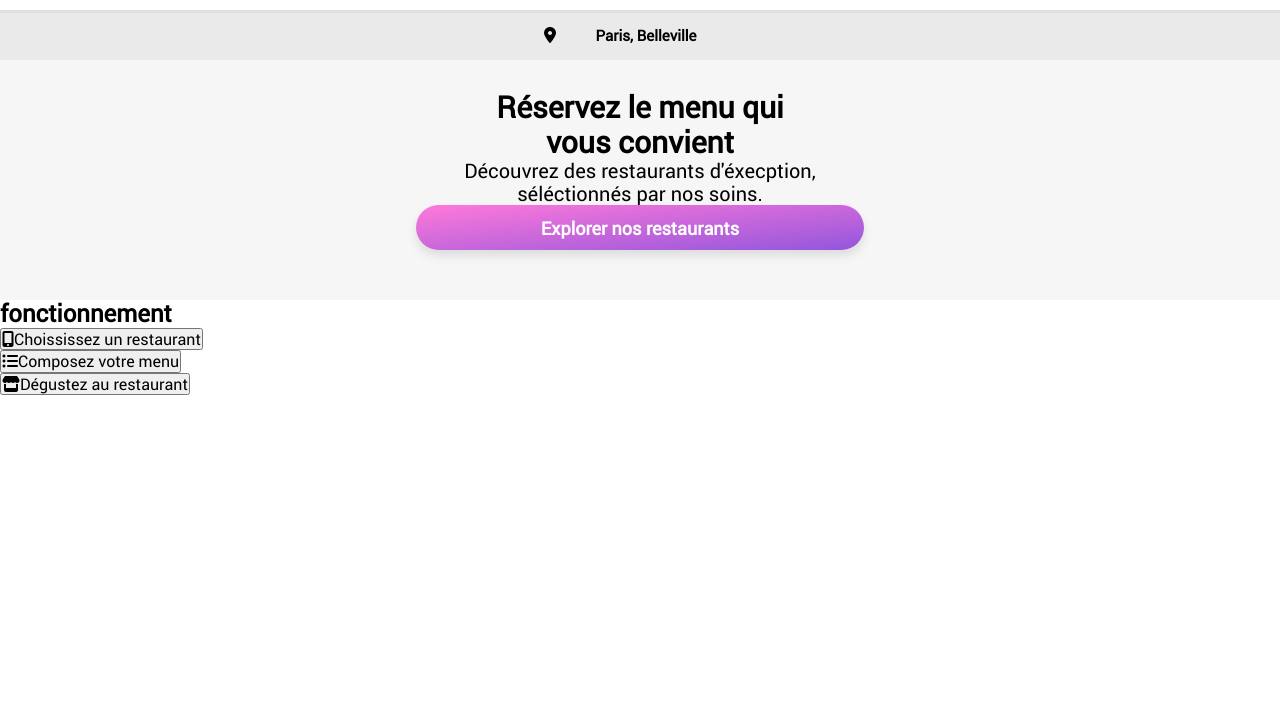
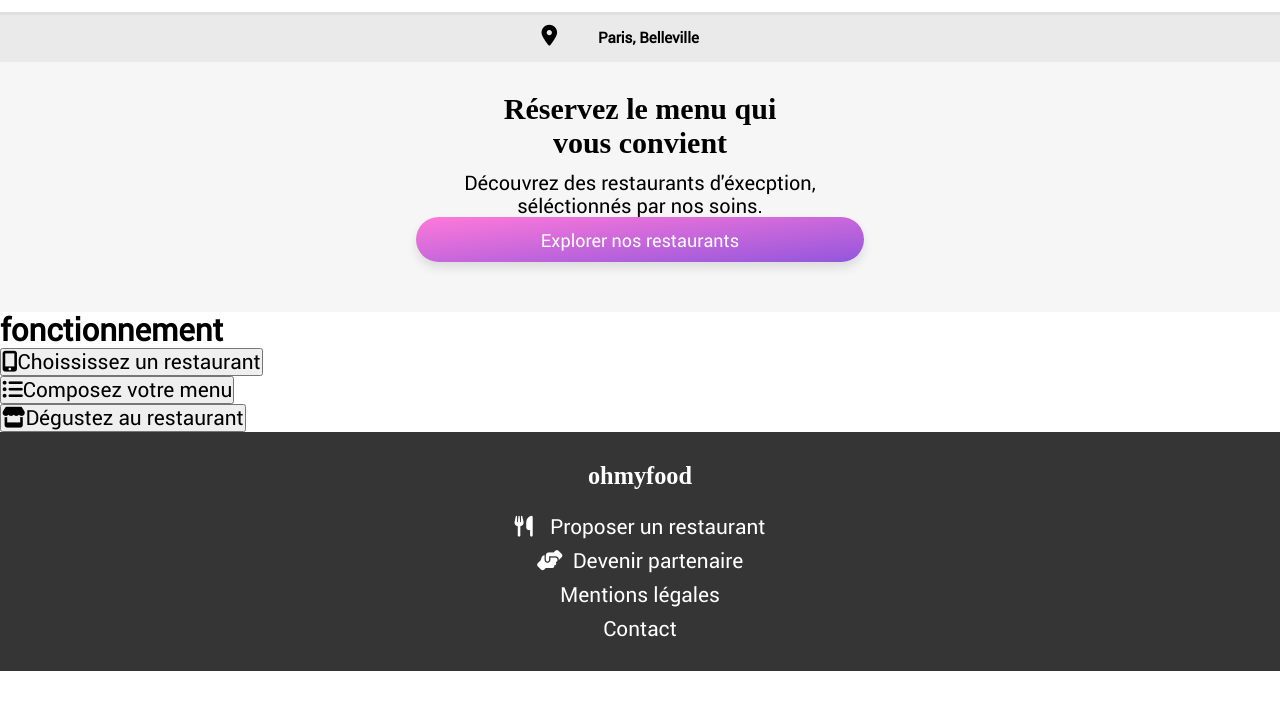
Before and after one commit to codeuse-83/Stephanie-P3-OC, a website: page index.html in a window 1280 px wide. Shown: the part 54-764 px from the top of the page. Drawn offline with Linux system fonts and the light colour scheme; files whose address does not match are found by name; a web font is replaced by a local one.

Commit message:
mise en place du footer html et css et modif du btn css

```diff
--- a/index.html
+++ b/index.html
@@ -76,3 +76,17 @@
         </li>
       </ul>
       </section>
+
+<!--Footer-->
+<footer>
+  <h3>ohmyfood</h3>
+  <ul>
+      <li><a href="#"><i class="fas fa-utensils"></i> Proposer un restaurant</a></li>
+      <li><a href="#"><i class="fas fa-hands-helping"></i> Devenir partenaire</a></li>
+      <li><a href="#">Mentions légales</a></li>
+      <li><a href="mailto:ohmyfood-contact@gmail.com">Contact</a></li>
+  </ul>
+</footer>
+
+</body>
+</html>
--- a/public/css/styles.css
+++ b/public/css/styles.css
@@ -222,23 +222,72 @@
     font-size: 18px;
   }
   .en_tete button:hover {
-    background: linear-gradient(to top left, rgba(146, 86, 220, 0.7058823529), rgba(255, 121, 217, 0.7529411765));
-    box-shadow: 0px 6px 10px #bbb8b8;
+    background-color: #ae80e5;
+    background-blend-mode: lighten;
+    box-shadow: 4px 4px 6px #000;
   }
 
-  .btn {
-    margin: auto;
-    padding: 0.8rem 1.3rem;
-    border-radius: 60px;
+  :root {
+    font-family: "roboto";
+    font-size: 1.3rem;
+  }
+
+  body {
+    min-width: 340px;
+    width: 100%;
+  }
+
+  a {
+    text-decoration: none;
+  }
+
+  h1, h5 {
+    font-family: "shrikhand";
+  }
+
+  h1 {
+    font-size: 1.8rem;
+    text-align: center;
+    padding-top: 0.5rem;
+    padding-bottom: 0.5rem;
+    color: black;
+  }
+
+  footer {
+    display: block;
+    background-color: #353535;
+    margin: 0;
+    border: 0;
+    font-size: 100%;
+    vertical-align: baseline;
+    padding: 25px;
     color: white;
-    font-weight: bold;
-    border: none;
-    background: linear-gradient(#9356DC, #FF79DA);
-    box-shadow: 1px 1px 8px 1px rgba(0, 0, 0, 0.5);
-    transition: all 300ms;
   }
-  .btn:hover {
-    transform: scale(1.01);
-    background: linear-gradient(to top, rgba(255, 121, 217, 0.7529411765), rgba(146, 86, 220, 0.7058823529));
-    box-shadow: 3px 3px 5px black;
+  @media screen and (min-width: 768px) {
+    footer {
+      text-align: center;
+    }
   }
+  footer h3 {
+    font-family: "Shrikhand", "sans-serif";
+    padding: 5px 0 20px 0;
+  }
+
+  footer a {
+    color: white;
+  }
+  footer ul {
+    list-style-type: none;
+
+  }
+  footer ul li {
+    padding: 5px 0 5px 0;
+    color: #99E2D0;
+  }
+  footer ul .fa-utensils {
+    margin-right: 12px;
+
+  }
+  footer ul .fa-hands-helping {
+    margin-right: 5px;
+  }
```
